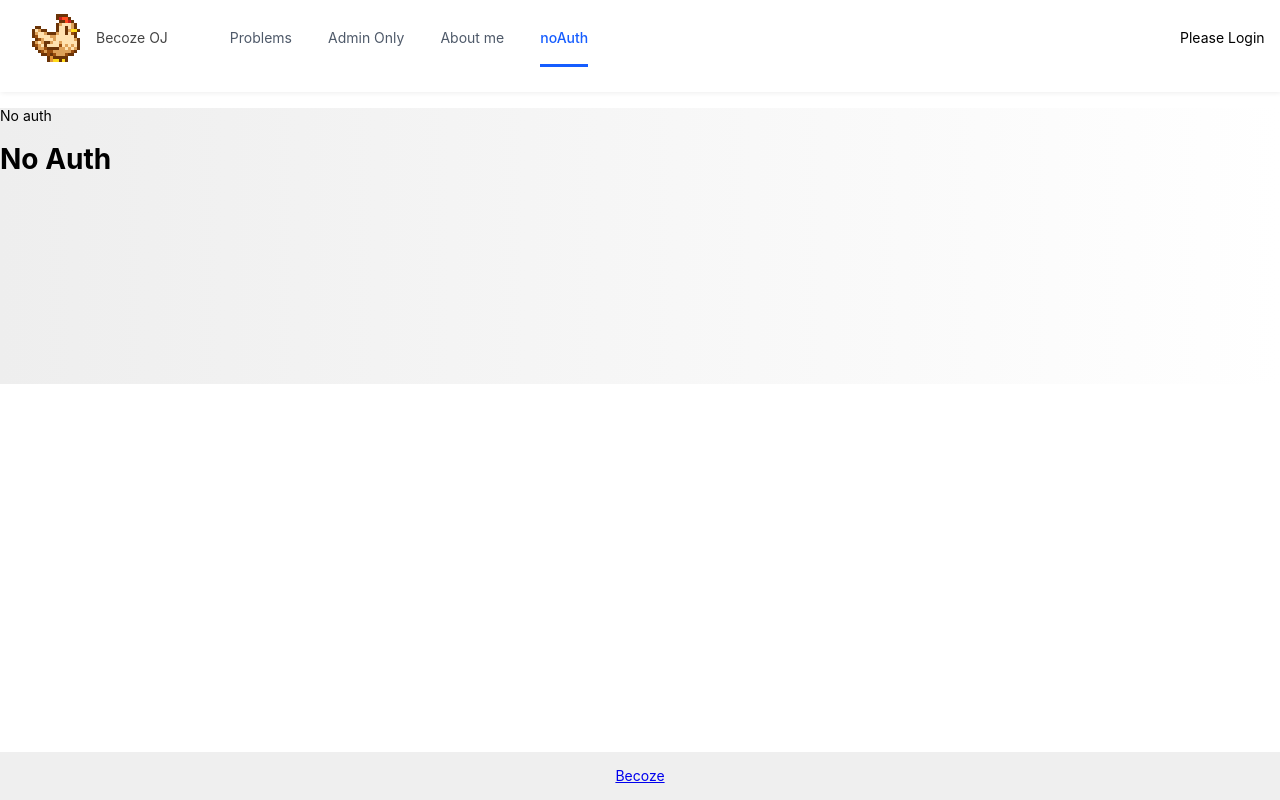
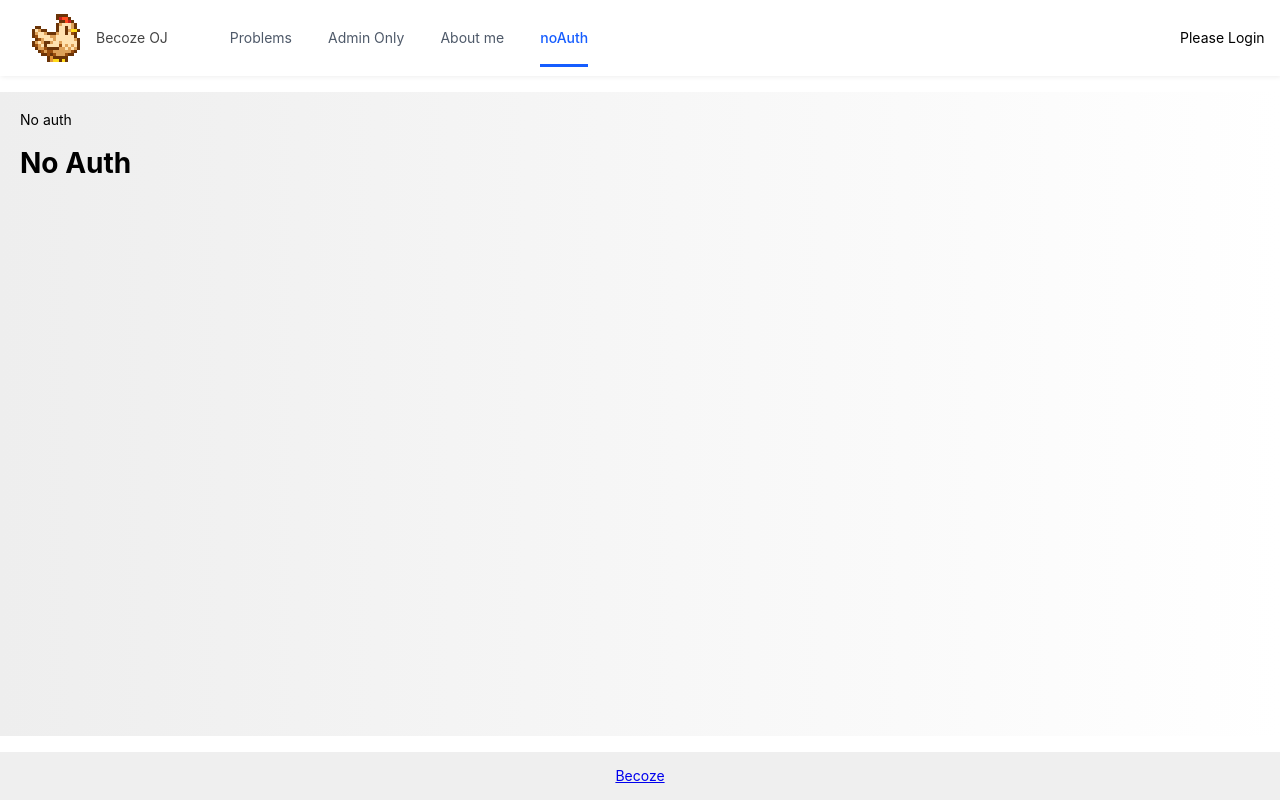
Before and after one commit to becoze/NickCode-Frontend, a Vue app: page /noAuth in a window 1280 px wide. Built offline with nearby package versions, Linux system fonts and the light colour scheme.

Commit message:
fix layout

```diff
--- a/src/components/GlobalHeader.vue
+++ b/src/components/GlobalHeader.vue
@@ -1,5 +1,5 @@
 <template>
-  <a-row id="globalHeader" align="center" style="margin-bottom: 16px">
+  <a-row id="globalHeader" align="center" :wrap="false">
     <a-col flex="auto">
       <a-menu
         mode="horizontal"
--- a/src/layouts/BasicLayout.vue
+++ b/src/layouts/BasicLayout.vue
@@ -1,6 +1,6 @@
 <template>
   <div id="basiclayout">
-    <a-layout style="height: 400px">
+    <a-layout style="min-height: 100vh">
       <a-layout-header class="header">
         <GlobalHeader />
       </a-layout-header>
@@ -28,12 +28,13 @@
 #basiclayout .content {
   background: linear-gradient(to right, #eee, #fff);
   margin-bottom: 16px;
+  padding: 20px;
 }
 
 #basiclayout .footer {
   background: #efefef;
   padding: 16px;
-  position: absolute;
+  position: sticky;
   bottom: 0;
   left: 0;
   right: 0;
```
